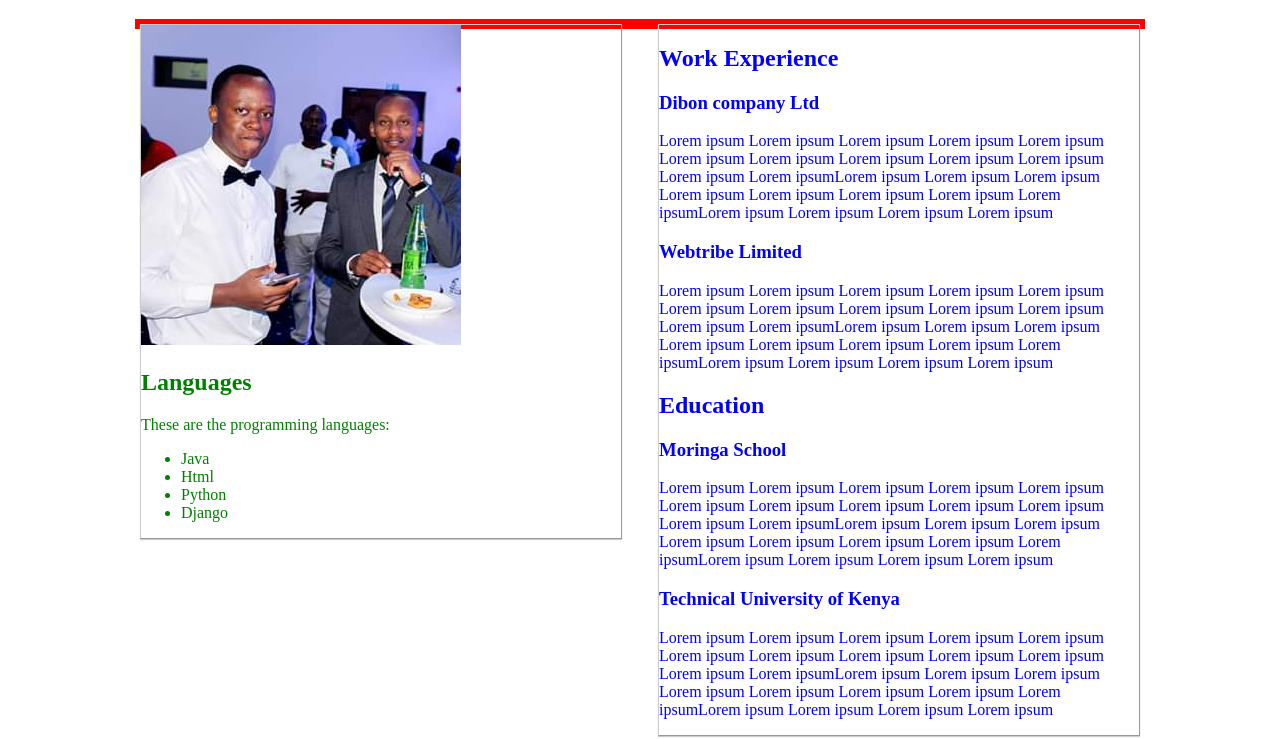
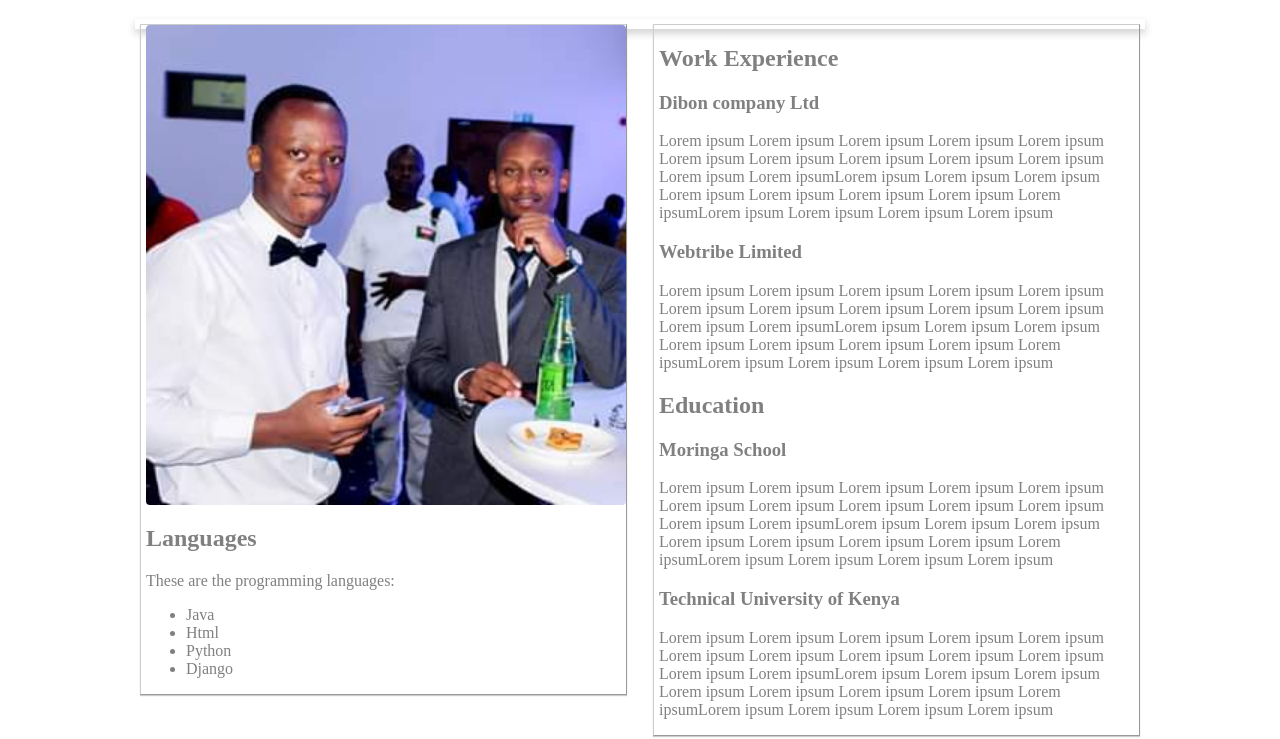
Before and after one commit to vsidera/Portfolio, a plain HTML site: page index.html in a window 1280 px wide. Shown: the part 61-800 px from the top of the page. Drawn offline with Linux system fonts and the light colour scheme.

Commit message:
remove background color from wholesite div

```diff
--- a/css/styles.css
+++ b/css/styles.css
@@ -1,10 +1,16 @@
-/* img { */
-  /* float: left; */
+img {
+  border-radius: 4px;
+  display: block;
+  margin-left: auto;
+  margin-right: auto;
+  width: 100%;
+}
 
 #rightbar {
+  padding-left: 5px;
   width: 480px;
   float: right;
-  color: blue;
+  color: grey;
   border-top: 1px solid #ccc;
   border-left: 1px solid #ccc;
   border-bottom: 1px solid #999;
@@ -13,7 +19,7 @@
 }
 
 #wholesite {
-  background-color: red;
+  /* background-color: red; */
   width: 1000px;
   height: auto;
   margin:0 auto;
@@ -22,8 +28,9 @@
 }
 
 #leftbar {
+  padding-left: 5px;
   width: 480px;
-  color: green;
+  color: grey;
   float: left;
   border-top: 1px solid #ccc;
   border-left: 1px solid #ccc;
@@ -31,3 +38,23 @@
   border-right: 1px solid #999;
   box-shadow: 0 1px 1px #cccccc;
 }
+
+.p {
+  padding: 2px
+}
+
+.card {
+  /* Add shadows to create the "card" effect */
+  box-shadow: 0 4px 8px 0 rgba(0,0,0,0.2);
+  transition: 0.3s;
+}
+
+/* On mouse-over, add a deeper shadow */
+.card:hover {
+  box-shadow: 0 8px 16px 0 rgba(0,0,0,0.2);
+}
+
+/* Add some padding inside the card container */
+.container {
+  padding: 2px 16px;
+}
--- a/index.html
+++ b/index.html
@@ -7,8 +7,8 @@
   </head>
   <h1>All about me</h1>
   <body>
-   <div id="wholesite">
-     <div id="leftbar">
+   <div class="card" id="wholesite">
+     <div class="card" id="leftbar">
        <img src="img\siderra.jpg" alt="a past image of siderra.">
        <h2>Languages</h2>
        <p>These are the programming languages:</p>
@@ -20,7 +20,7 @@
        </ul>
      </div>
 
-     <div id="rightbar">
+     <div class="card" id="rightbar">
       <h2>Work Experience</h2>
       <h3>Dibon company Ltd</h3>
       <p>Lorem ipsum Lorem ipsum Lorem ipsum Lorem ipsum Lorem ipsum Lorem ipsum Lorem ipsum Lorem ipsum
```
